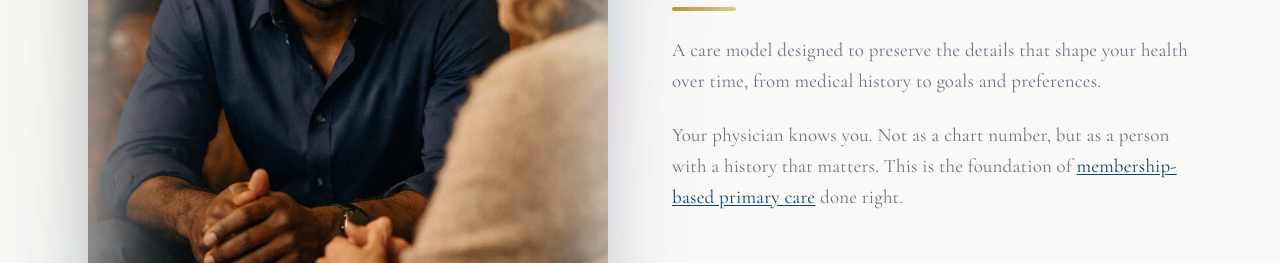
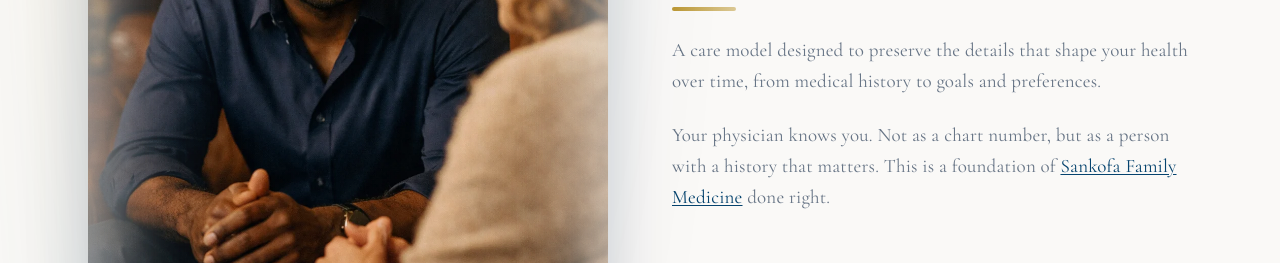
Before and after one commit to NDCHVISION/SFM-ELITE, a Next.js app: page /about in a window 1280 px wide. Shown: the part 2080-2343 px from the top of the page. Built offline with nearby package versions, Linux system fonts and the light colour scheme.

Commit message:
Update text to reference Sankofa Family Medicine

```diff
--- a/app/about/page.tsx
+++ b/app/about/page.tsx
@@ -541,9 +541,9 @@ export default function AboutPage() {
                     A care model designed to preserve the details that shape your health over time, from medical history to goals and preferences.
                   </p>
                   <p className="text-sfm-navy/60 leading-relaxed">
-                    Your physician knows you. Not as a chart number, but as a person with a history that matters. This is the foundation of{' '}
+                    Your physician knows you. Not as a chart number, but as a person with a history that matters. This is a foundation of{' '}
                     <Link href="/compare" className="text-sfm-azure hover:text-sfm-gold transition-colors underline underline-offset-2">
-                      membership-based primary care
+                     Sankofa Family Medicine
                     </Link>{' '}
                     done right.
                   </p>
```
